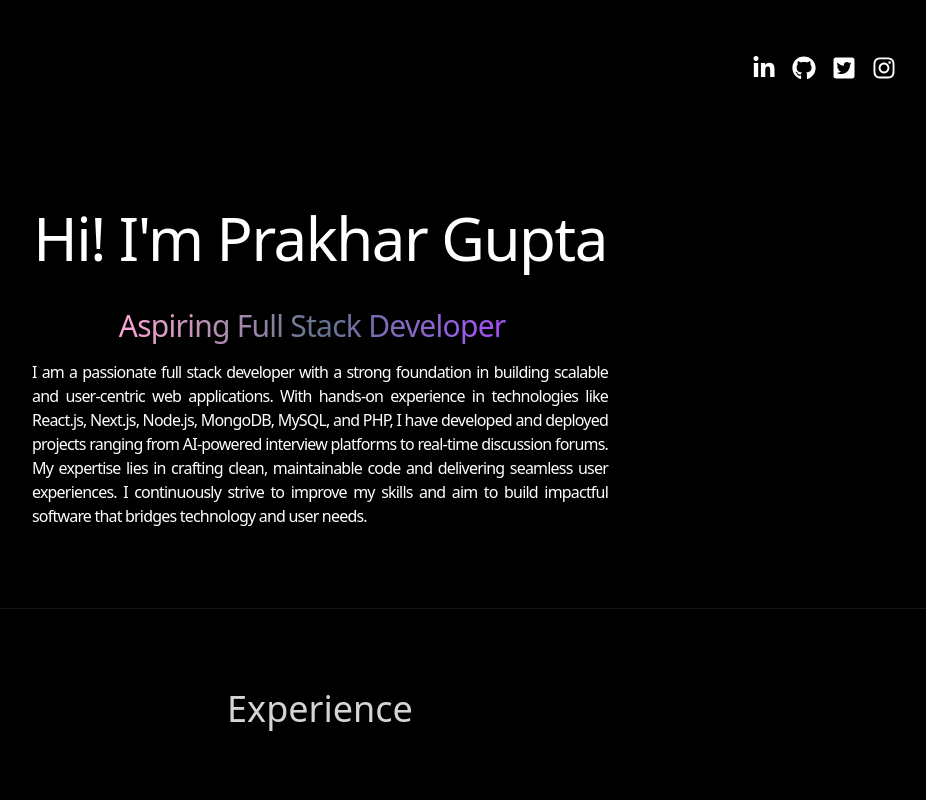
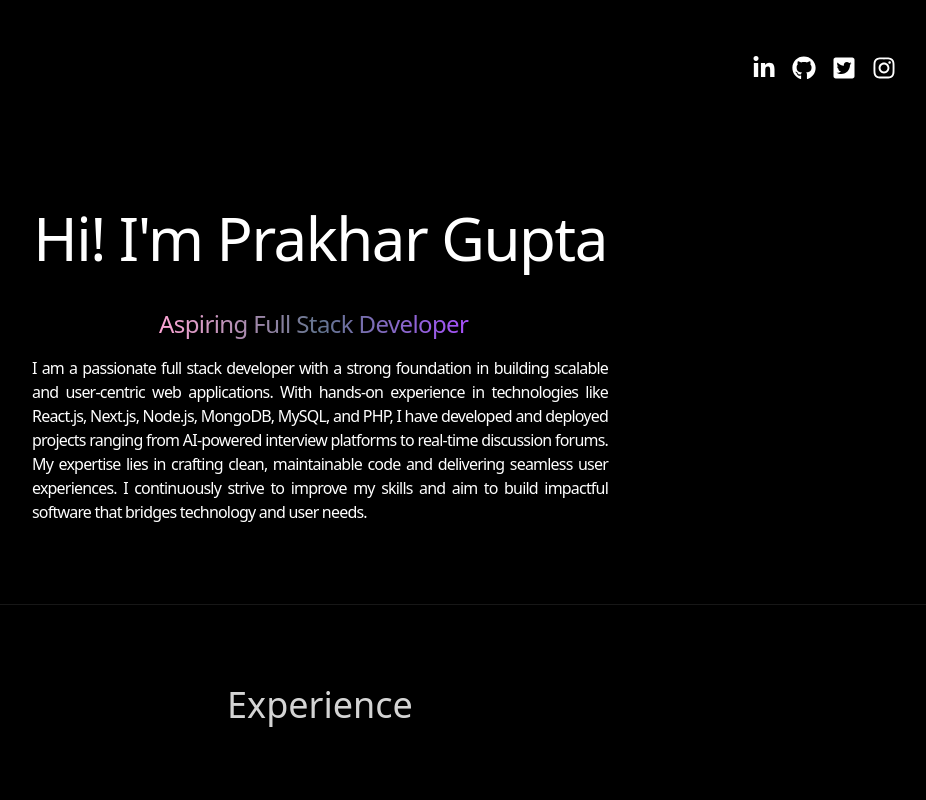
Before and after one commit to PRAKHAR-2402/Portfolio-1, a React (Vite) app: page / in a window 1280 px wide. Shown: the top 800 px of the page, without its empty margins (320-1246 px from the left). Built offline with nearby package versions, Linux system fonts and the light colour scheme.

Commit message:
Update Hero.jsx

```diff
--- a/src/components/Hero.jsx
+++ b/src/components/Hero.jsx
@@ -41,7 +41,7 @@
                 wrapper="span"
                 speed={20}
                 repeat={Infinity}
-                className="bg-gradient-to-r from-pink-300 via-slate-500 to-purple-500 bg-clip-text text-3xl tracking-tight text-transparent"
+                className="bg-gradient-to-r from-pink-300 via-slate-500 to-purple-500 bg-clip-text text-2xl tracking-tight text-transparent"
               />
             </motion.div>
 
```
